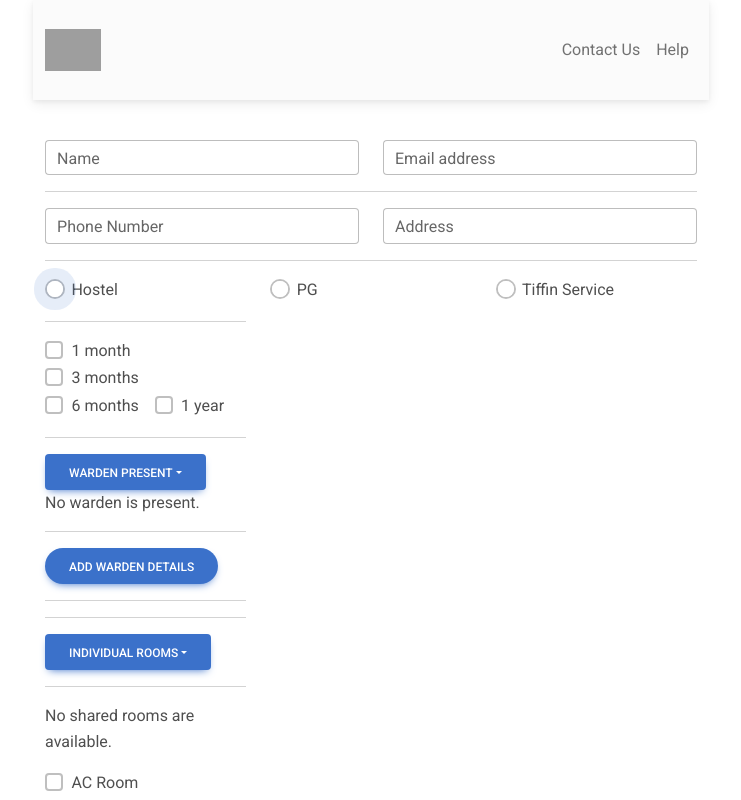
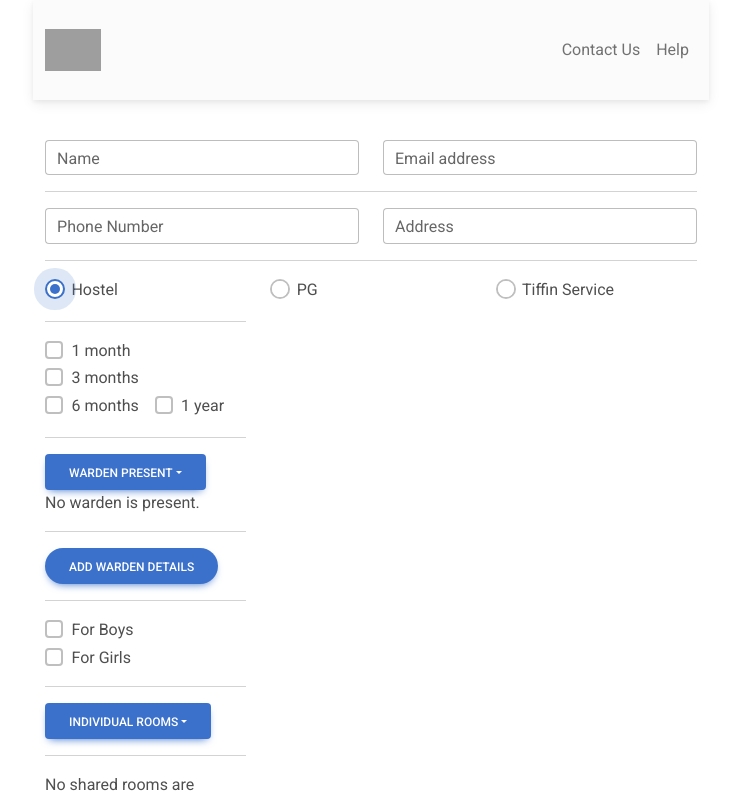
Before and after one commit to ananya12k/Automatic-Information-Tracker-SDP-1, a React (Vite) app in the folder frontend/: page /vendorreg in a window 1280 px wide. Both pictures are taken after a click on the radio button "Hostel". Shown: the top 800 px of the page, without its empty margins (269-1010 px from the left). Built offline with nearby package versions, Linux system fonts and the light colour scheme; grey boxes are pictures that could not be loaded.

Commit message:
For Girls and Boys added

```diff
--- a/frontend/src/components/HostelPGVen.jsx
+++ b/frontend/src/components/HostelPGVen.jsx
@@ -119,10 +119,13 @@ const HostelPGVen = ({ onHostelPGData }) => {
   //   });
   //   return selectedAmenities;
   // };
-
+  const [forBoys, setForBoys] = useState(false);
+  const [forGirls, setForGirls] = useState(false);
   const handleSubmit = (e) => {
     e.preventDefault();
     const hostelPGData = {
+      forBoys,
+      forGirls,
       documents,
       sharedRooms,
       roommates,
@@ -147,6 +150,20 @@ const HostelPGVen = ({ onHostelPGData }) => {
 
   return (
     <>
+      <hr />
+      {/* Checkboxes for boy or girl */}
+      <MDBCheckbox
+        label="For Boys"
+        id="forBoysCheckbox"
+        checked={forBoys}
+        onChange={() => setForBoys(!forBoys)}
+      />
+      <MDBCheckbox
+        label="For Girls"
+        id="forGirlsCheckbox"
+        checked={forGirls}
+        onChange={() => setForGirls(!forGirls)}
+      />
       <hr />
       <MDBDropdown>
         <MDBDropdownToggle caret={true.toString()} color="primary">
--- a/frontend/src/components/HostelVen.jsx
+++ b/frontend/src/components/HostelVen.jsx
@@ -114,7 +114,6 @@ const HostelVen = (props) => {
       <MDBBtn rounded onClick={handleSubmit}>
         Add Warden Details
       </MDBBtn>
-      <hr />
     </>
   );
 };
--- a/frontend/src/pages/VendorRegister.jsx
+++ b/frontend/src/pages/VendorRegister.jsx
@@ -65,10 +65,11 @@ const VendorRegister = () => {
   const handleHostelPGData = (data) => {
     // Handle the data received from HostelPGVen component
     console.log("Hostel/PG data:", data);
+    setHostelPGData(data); // Store the data in state
   };
 
   const handleRadioChange = (e) => {
-    e.preventDefault(); // Prevent default form submission
+    // e.preventDefault(); // Prevent default form submission
     setSelectedType(e.target.value);
   };
   const navigate = useNavigate();
@@ -303,12 +304,13 @@ const VendorRegister = () => {
             </div>
           )}
           <hr />
+          <div className="d-flex justify-content-center mt-4">
+            <MDBBtn rounded type="submit">
+              Submit
+            </MDBBtn>
+          </div>
         </form>
-        <div className="d-flex justify-content-center mt-4">
-          <MDBBtn rounded onClick={handleSubmit}>
-            Submit
-          </MDBBtn>
-        </div>
+
         <br />
       </MDBContainer>
     </>
```
